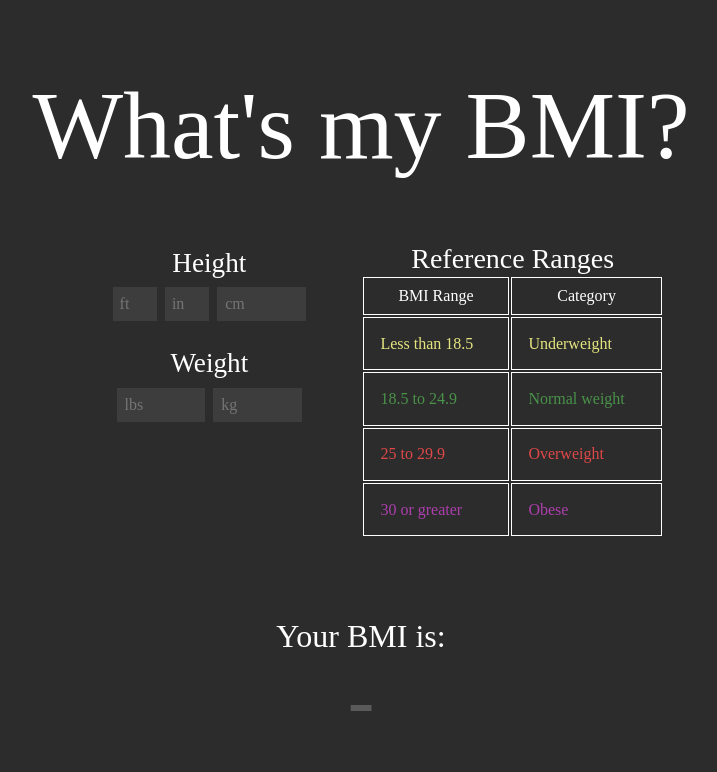
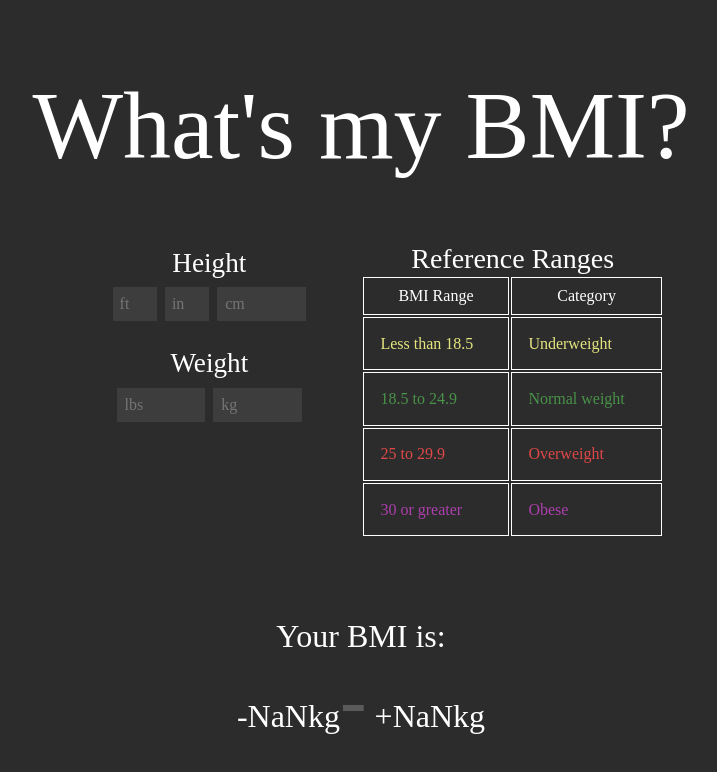
Before and after one commit to andrewkay6/bmi_calculator, a React (Create React App) app: page / in a window 1280 px wide. Shown: the top 772 px of the page, without its empty margins (279-996 px from the left). Built offline with nearby package versions, Linux system fonts and the light colour scheme; a web font is replaced by a local one.

Commit message:
Added some functionality to calculate how much weight you need to gain/lose to get to the next BMI category (not styled yet)

```diff
--- a/src/App.js
+++ b/src/App.js
@@ -27,10 +27,95 @@ const generateBMIColor = (heightContents, weightContents) => {
 
 }
 
+const kgToLbs = (kg) => {
+  let lbs = parseFloat(kg) * 2.205;
+  let lbsRounded = Math.round(lbs * 100) / 100;
+  return lbsRounded.toString();
+}
+
+const lbsToKg = (lb) => {
+  let kg = parseFloat(kg) * 2.205;
+  let kgRounded = Math.round(kg * 100) / 100;
+  return kgRounded.toString();
+}
+const getGreaterWeightCategoryValue = (heightContents, weightContents) => {
+  let BMI = parseFloat(calculateBMI(heightContents, weightContents));
+  let upperBMI = parseFloat(getUpperBMI(heightContents, weightContents));
+  let weight = parseFloat(weightContents['metricWeight']['kg']);
+
+  if (BMI > 30){
+    return "-";
+  }
+
+  let upperWeight = bmiToWeight(upperBMI, heightContents, weightContents);
+  return upperWeight - weight;
+
+
+}
+
+const bmiToWeight = (BMI, heightContents, weightContents) => {
+  let heightInMeters = parseFloat(heightContents['metricHeight']['cm']) / 100.0;
+  let result = (parseFloat(BMI) * Math.pow(heightInMeters, 2));
+
+  return Math.round(result * 100) / 100;
+
+}
+const getLesserWeightCategoryValue = (heightContents, weightContents) => {
+  let BMI = parseFloat(calculateBMI(heightContents, weightContents));
+  let lowerBMI = parseFloat(getLowerBMI(heightContents, weightContents));
+  let weight = parseFloat(weightContents['metricWeight']['kg']);
+
+  if (BMI < 18.5){
+    return "-"
+  }
+
+  let lowerWeight = bmiToWeight(lowerBMI, heightContents, weightContents);
+  return weight - lowerWeight;
+}
+
+const getUpperBMI = (heightContents, weightContents) => {
+  let BMI = calculateBMI(heightContents, weightContents);
+
+  if (BMI === "-") {
+    return "-";
+  }
+  if (parseFloat(BMI) < 18.5) {
+    return "18.5";
+  }
+  if (parseFloat(BMI) >= 18.5 && parseInt(BMI) < 25) {
+    return "25";
+  }
+  if (parseFloat(BMI) >= 25 && parseInt(BMI) < 30) {
+    return "30";
+  }
+  else {
+    return BMI.toString();
+  }
+
+}
+
+const getLowerBMI = (heightContents, weightContents) => {
+  let BMI = calculateBMI(heightContents, weightContents);
+  if (BMI === "-") {
+    return "-";
+  }
+  if (parseFloat(BMI) < 18.5) {
+    return BMI.toString();
+  }
+  if (parseFloat(BMI) >= 18.5 && parseInt(BMI) < 25) {
+    return "18.49";
+  }
+  if (parseFloat(BMI) >= 25 && parseInt(BMI) < 30) {
+    return "24.99";
+  }
+  else {
+    return BMI.toString();
+  }
+}
 
 const calculateBMI = (heightContents, weightContents) => {
-  let heightInMeters = parseInt(heightContents['metricHeight']['cm']) / 100.0;
-  let weightInKg = parseInt(weightContents['metricWeight']['kg']);
+  let heightInMeters = parseFloat(heightContents['metricHeight']['cm']) / 100.0;
+  let weightInKg = parseFloat(weightContents['metricWeight']['kg']);
   let result = weightInKg / Math.pow(heightInMeters, 2);
   let resultRounded = Math.round(result * 100) / 100;
 
@@ -41,7 +126,6 @@ const calculateBMI = (heightContents, weightContents) => {
   return resultRounded;
 }
 const App = () => {
-  const [heightUnits, setHeightUnits] = useState('metric');
   const [heightContents, setHeightContents] = useState({
     imperialHeight: {
       feet: '',
@@ -51,7 +135,6 @@ const App = () => {
       cm: ''
     }
   });
-  const [weightUnits, setWeightUnits] = useState('metric');
   const [weightContents, setWeightContents] = useState({
     imperialWeight: {
       lbs: ''
@@ -72,13 +155,12 @@ const App = () => {
           <div className='unitSelection'>
             <label className="header">Height</label>
             <div className='inputsContainer'>
-              <HeightInput unit={heightUnits} heightContents={heightContents} setHeightContents={setHeightContents} />
+              <HeightInput heightContents={heightContents} setHeightContents={setHeightContents} />
             </div>
             <br />
             <label className="header">Weight</label>
-
             <div className='inputsContainer'>
-              <WeightInput unit={weightUnits} weightContents={weightContents} setWeightContents={setWeightContents} />
+              <WeightInput weightContents={weightContents} setWeightContents={setWeightContents} />
             </div>
           </div>
 
@@ -87,10 +169,12 @@ const App = () => {
       </div>
       <div className='resultContainer'>
         <label className='resultLabel'>Your BMI is: </label><br />
+        <label className='resultLabel'>-{getLesserWeightCategoryValue(heightContents,weightContents)}kg</label>
         <label className='bmiResult'
           style={{ color: generateBMIColor(heightContents, weightContents) }}>
           {calculateBMI(heightContents, weightContents)}
         </label>
+        <label className='resultLabel'> +{getGreaterWeightCategoryValue(heightContents,weightContents)}kg</label>
       </div>
     </div>
   );
--- a/src/BMIRangeTable.js
+++ b/src/BMIRangeTable.js
@@ -7,6 +7,7 @@ const BMIRangeTable = () => {
         <div className="tableContainer">
             <div className="tableTitle">Reference Ranges</div>
             <table className="bmiRangeTable">
+                <tbody>
                     <tr>
                         <th>BMI Range</th>
                         <th>Category</th>
@@ -27,8 +28,9 @@ const BMIRangeTable = () => {
                         <td>30 or greater</td>
                         <td>Obese</td>
                     </tr>
+                </tbody>
             </table>
-        <br/>
+            <br />
 
         </div>
     );
--- a/src/HeightInput.js
+++ b/src/HeightInput.js
@@ -58,7 +58,6 @@ const HeightInput = (props) => {
 
         setInches(event.target.value);
         setCm(newCm);
-        console.log(newCm)
         props.setHeightContents({
             imperialHeight: {
                 feet: feet,
```
Lines whose indentation alone changed are shown as unchanged.
